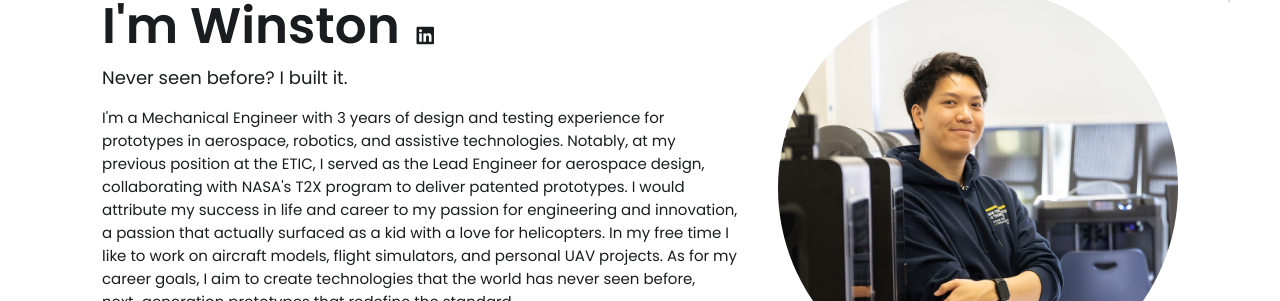
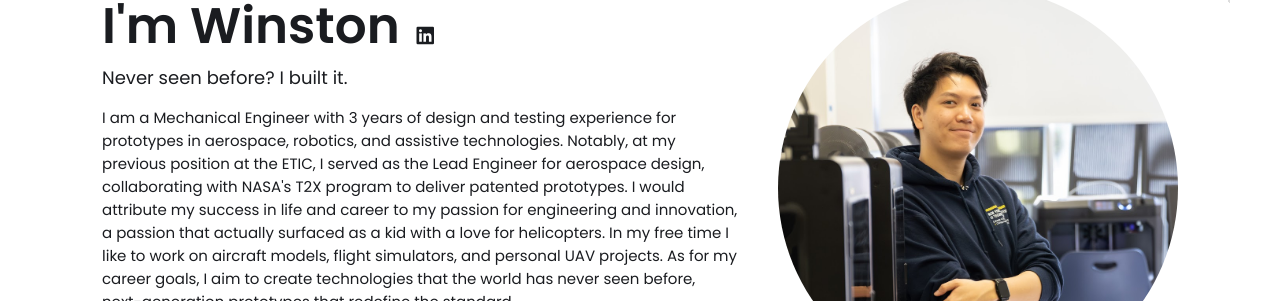
Before and after one commit to WinstonHelicopters/WinstonHelicopters.github.io, a Jekyll site: the page built from index.html, in a window 1280 px wide and 900 px high. Shown: the part 144-445 px from the top of the window. Built offline with Jekyll 4.4.1, drawn with Linux system fonts in a browser that asks for light colours; some of the changed text lies outside the part shown.

```diff
--- a/_config.yml
+++ b/_config.yml
@@ -15,7 +15,7 @@ title: Winston Wang's Portfolio # This is what shows up in the tab of the browse
 name: Winston Wang
 headline: Never seen before? I built it.
 description: >- # dont remove this line. this will ignore all new lines until the next section
-   I'm a Mechanical Engineer with 3 years of design and testing experience for prototypes in aerospace, robotics, and assistive technologies. Notably, at my previous position at the ETIC, I served as the Lead Engineer for aerospace design, collaborating with NASA's T2X program to deliver patented prototypes. I would attribute my success in life and career to my passion for engineering and innovation, a passion that actually surfaced as a kid with a love for helicopters. In my free time I like to work on aircraft models, flight simulators, and personal UAV projects. As for my career goals, I aim to create technologies that the world has never seen before, next-generation prototypes that redefine the standard.
+   I am a Mechanical Engineer with 3 years of design and testing experience for prototypes in aerospace, robotics, and assistive technologies. Notably, at my previous position at the ETIC, I served as the Lead Engineer for aerospace design, collaborating with NASA's T2X program to deliver patented prototypes. I would attribute my success in life and career to my passion for engineering and innovation, a passion that actually surfaced as a kid with a love for helicopters. In my free time I like to work on aircraft models, flight simulators, and personal UAV projects. As for my career goals, I aim to create technologies that the world has never seen before, next-generation prototypes that redefine the standard.
 
 
 # Place your profile image in /assets/images/profile-image/folder and edit the file name
```
